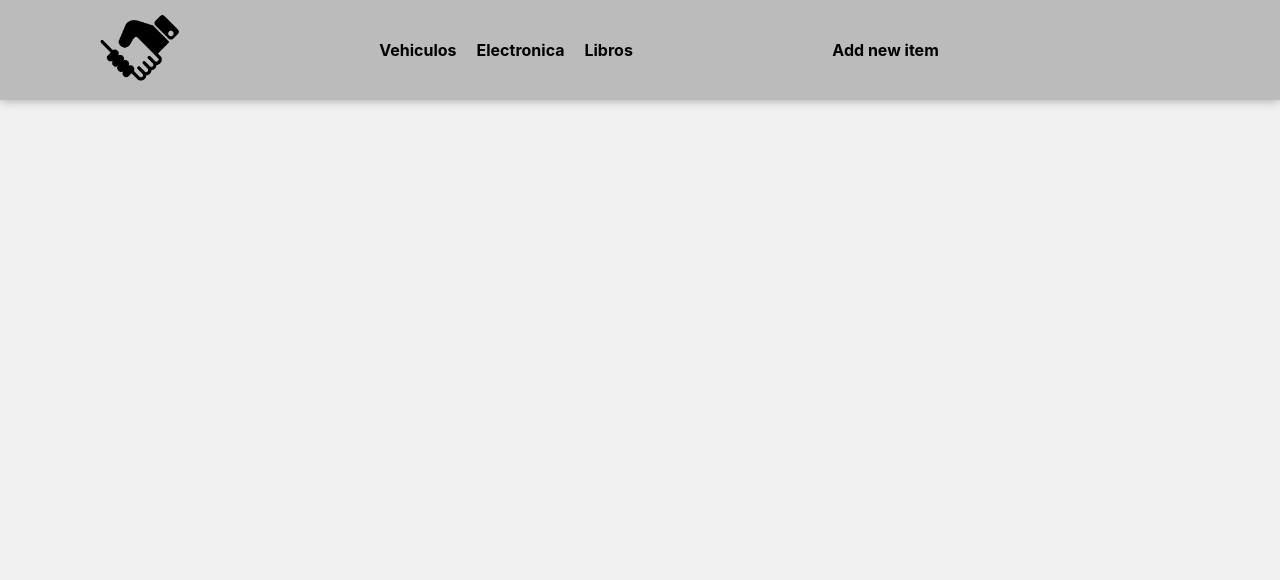
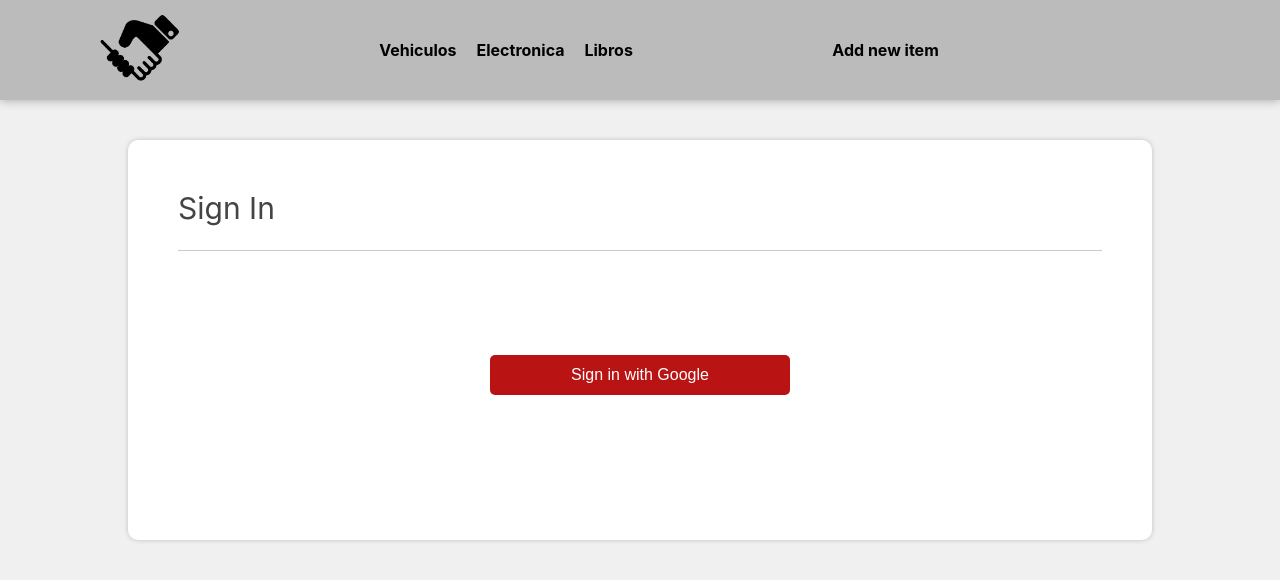
Before and after one commit to SzyAgustin/coderTiendaSzyszczyc, a React (Create React App) app: page /signIn in a window 1280 px wide. Shown: the top 580 px of the page. Built offline with nearby package versions, Linux system fonts and the light colour scheme.

Commit message:
first sign in with google auth

```diff
--- a/src/App.tsx
+++ b/src/App.tsx
@@ -6,6 +6,7 @@ import { Routes, Route } from "react-router-dom";
 import Cart from "./components/cart/Cart";
 import { CartProvider } from "./context/CartContext";
 import AddItem from "./components/AddItem";
+import SignIn from './components/SignIn';
 
 function App() {
   return (
@@ -14,6 +15,7 @@ function App() {
         <NavBar />
         <Routes>
           <Route path="/" element={<ItemListContainer />} />
+          <Route path="/signIn" element={<SignIn />} />
           <Route path="/category/:id" element={<ItemListContainer />} />
           <Route path="/item/:id" element={<ItemDetailContainer />} />
           <Route path="cart" element={<Cart />} />
--- /dev/null
+++ b/src/components/SignIn.tsx
@@ -0,0 +1,59 @@
+import React from 'react';
+import styled from 'styled-components';
+import { getFirebase } from './../services/Firebase';
+import { signInWithPopup, GoogleAuthProvider } from 'firebase/auth';
+import { authentication } from './../services/Firebase';
+import Button from './Button';
+
+const AddItemContainer = styled.div`
+  width: 80%;
+  margin: 0 auto;
+  background-color: white;
+  min-height: 50vh;
+  padding: 50px;
+  box-sizing: border-box;
+  border-radius: 10px;
+  box-shadow: 0 0px 5px 0px rgba(0, 0, 0, 0.2);
+`;
+
+const ButtonsDiv = styled.div`
+  width: 100%;
+  min-height: 26vh;
+  display: flex;
+  justify-content: center;
+  align-items: center;
+`;
+
+const TitleContainer = styled.div`
+  height: 60px;
+  border-bottom: 1px solid #c9c9c9;
+  margin-bottom: 20px;
+  font-size: 30px;
+  color: #444444;
+`;
+
+const SignIn = () => {
+  const provider = new GoogleAuthProvider();
+  const signInWithGoogle = () => {
+    signInWithPopup(authentication, provider)
+      .then((res) => {
+        console.log(res);
+      })
+      .catch((err) => {
+        console.log(err);
+      });
+  };
+
+  return (
+    <AddItemContainer>
+      <TitleContainer>Sign In</TitleContainer>
+      <ButtonsDiv>
+        <Button width='300px' onClick={signInWithGoogle} primary>
+          Sign in with Google
+        </Button>
+      </ButtonsDiv>
+    </AddItemContainer>
+  );
+};
+
+export default SignIn;
--- a/src/services/Firebase.tsx
+++ b/src/services/Firebase.tsx
@@ -1,6 +1,7 @@
 // Import the functions you need from the SDKs you need
 import { initializeApp } from "firebase/app";
 import { getFirestore } from 'firebase/firestore';
+import { getAuth } from 'firebase/auth';
 // TODO: Add SDKs for Firebase products that you want to use
 // https://firebase.google.com/docs/web/setup#available-libraries
 
@@ -22,3 +23,4 @@ export const getFirebase = () => {
 }
 
 export const db = getFirestore();
+export const authentication = getAuth(app);
```
